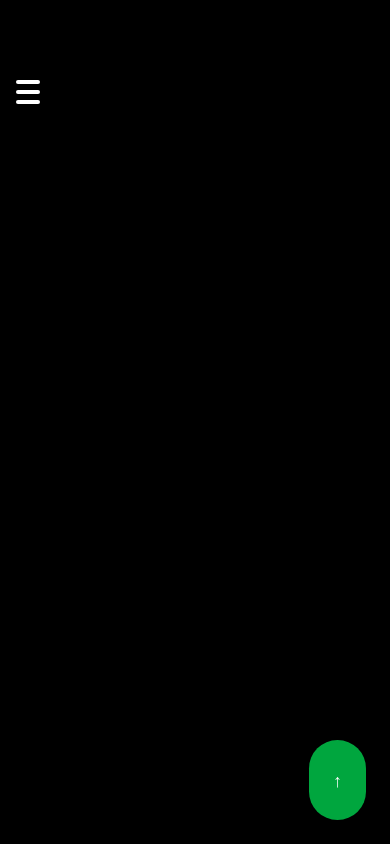
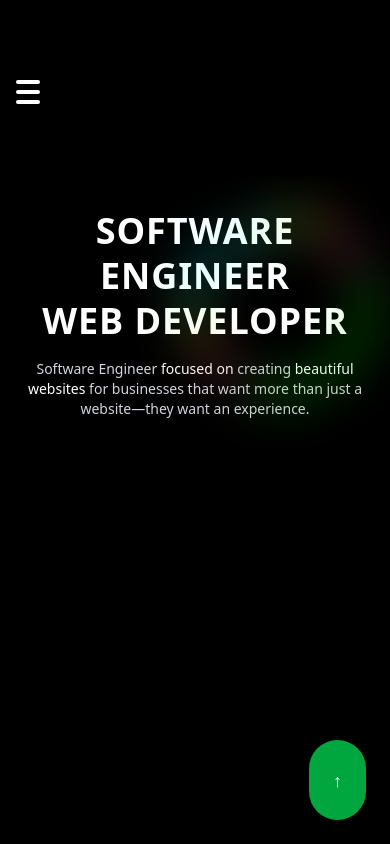
Before and after one commit to Niola-DC/porttifolio, a React (Vite) app: page / in a window 390 px wide. Shown: the top 844 px of the page. Built offline with nearby package versions, Linux system fonts and the light colour scheme.

Commit message:
landing view adjusted for mobile

```diff
--- a/src/components/LandingView.jsx
+++ b/src/components/LandingView.jsx
@@ -34,7 +34,7 @@ const LandingView = () => {
             {/* Main Content */}
             <div className="flex flex-col lg:flex-row min-h-screen">
                 {/* Left side - sidebar & controls */}
-                <div className="bg-black fixed left-0 top-0 bottom-0 w-14 lg:flex md:flex flex-col justify-between z-10 border-r border-gray-800 hidden ">
+                <div className="bg-black fixed left-0 top-0 bottom-0 w-14 lg:flex md:flex flex-col justify-between z-10 border-r border-gray-800 hidden">
                     <div className="flex flex-col items-center">
                         <div className="transform -rotate-90 origin-center mt-18">
                             <span className="text-2xl md:text-3xl font-bold tracking-wider text-white">ENIOLA</span>
@@ -72,22 +72,20 @@ const LandingView = () => {
                     </div>
                 </div>
                 {/* Menu icon */}
-                <div className="flex flex-col lg:flex-row min-h-screen">
+                <div className="flex  lg:hidden">
 
-                    <button className="lg:hidden mb-auto ml-4 mt-20" onClick={toggleMenu}>
+                    <button className="mb-auto ml-4 mt-20" onClick={toggleMenu}>
 
-                        {/* <div > */}
                         <div className="flex flex-col space-y-1.5">
                             <div className="w-6 h-1 bg-white rounded-full"></div>
                             <div className="w-6 h-1 bg-white rounded-full"></div>
                             <div className="w-6 h-1 bg-white rounded-full"></div>
                         </div>
-                        {/* </div> */}
                     </button>
                 </div>
 
                 {/* Center Content */}
-                <div className="w-full lg:w-3/4 lg:ml-16 flex items-center justify-center relative overflow-hidden p-4 lg:mt-auto mt-0">
+                <div className="w-full lg:w-3/4 lg:ml-16 flex items-center justify-center relative overflow-hidden p-4 lg:mt-auto mt-18">
                     <div className="container mx-auto">
                         {/* Main Heading */}
                         <div
```
